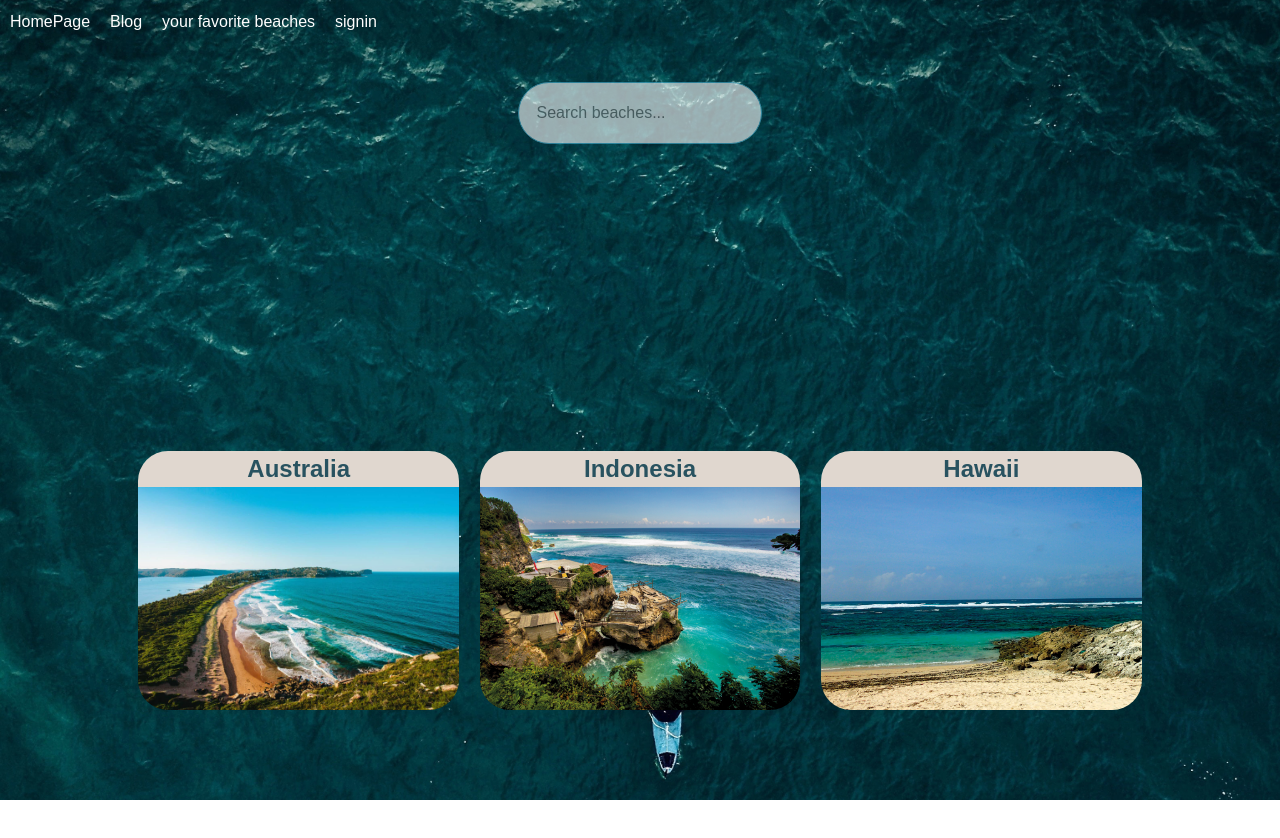
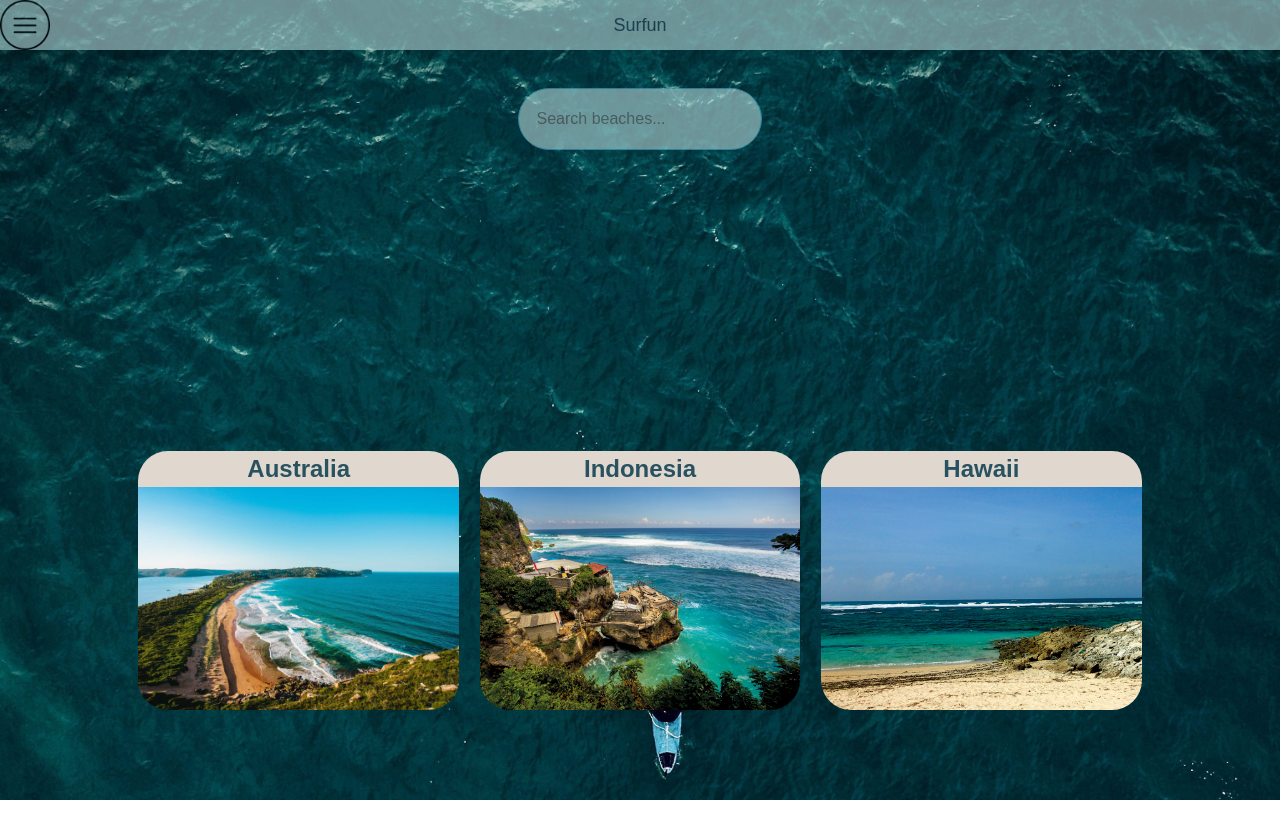
Before and after one commit to adnana108/surfun, a React (Create React App) app: page / in a window 1280 px wide. Shown: the top 838 px of the page. After the commit the page ends 800 px from the top, so only its background shows below. Built offline with nearby package versions, Linux system fonts and the light colour scheme.

Commit message:
nav bar added, menu icon added

```diff
--- a/src/App.js
+++ b/src/App.js
@@ -1,6 +1,5 @@
 import './App.css';
 import HomePage from './Home/Home';
-import ResultPage from './ResultPage/ResultPage';
 import NavBar from "./Components/NavBar";
 import { BrowserRouter, Routes, Route } from 'react-router-dom';
 
--- a/src/Components/Button.js
+++ b/src/Components/Button.js
@@ -2,7 +2,7 @@ import "./button.scss";
 
 function Button({onClick}) {
     return (
-        <button className="btn"
+        <button className="default-btn"
             type="submit"
             onClick={onClick}>
             Search
--- a/src/Components/NavBar.js
+++ b/src/Components/NavBar.js
@@ -1,12 +1,40 @@
-import "./NavBar.scss"
+import "./NavBar.scss";
+import React, { useState } from "react";
+import MenuIcon from "../assets/menu-icon.png";
 
 const NavBar = () => {
+    const [isListVisible, setIsListVisible] = useState(false);
+
+    const handleChange = () => {
+        isListVisible ? setIsListVisible(false) : setIsListVisible(true);
+    }
+
     return (
-        <div>
-            <p>HomePage</p>
-            <p>Blog</p>
-            <p>your favorite beaches</p>
-            <p>signin</p>
+        <div className= "nav-container">
+            <nav className="nav-bar">
+                <button
+                    className="btn btn-menu-icon"
+                    onClick={handleChange}>
+                    <img
+                        className="menu-icon"
+                        src={MenuIcon}
+                        alt="Menu-icon"
+                    />
+                </button>
+                <span className = "surf-fun-logo">Surfun</span>
+            </nav>
+                {isListVisible && (
+                    <ul className="nav-list">
+                        <li>Home Page</li>
+                        <li>Blog</li>
+                        <li>Fav spots</li>
+                        <li>Photos</li>
+                        <li><button>Start free trial</button></li>
+                        <li>Already part of community ?</li>
+                        <li><button className="btn btn-sign-in">Sign in</button></li>
+                    </ul>
+
+                )}
         </div>
     )
 }
--- a/src/Components/NavBar.scss
+++ b/src/Components/NavBar.scss
@@ -1,5 +1,48 @@
-p{
-    color:white;
-    display: inline-block;
-    margin:10px;
+@import "../scss/variables.scss";
+
+.btn {
+    border: none;
+    background: none;
+    padding: 0;
+    cursor: pointer;
 }
+
+.nav-container {
+    color: $dark-sea-blue;
+
+    .nav-bar {
+        opacity: 0.6;
+        background-color: $white-line;
+        display: flex;
+        justify-content: space-between;
+        align-items: center;
+
+        .menu-icon {
+            width: 50px;
+            height: 50px;
+        }
+
+        .surf-fun-logo {
+            position: absolute;
+            left: 50%;
+            transform: translate(-50%);
+            font-size: large;
+        }
+
+        .btn-sign-in {
+            text-decoration: underline;
+        }
+    }
+
+    .nav-list {
+        display: inline-block;
+        list-style-type: none;
+        padding: 0;
+        opacity: 0.6;
+        background-color: $white-line;
+
+        li{
+            padding: 3%;
+        }
+    }
+}
--- a/src/Components/button.scss
+++ b/src/Components/button.scss
@@ -1,4 +1,4 @@
-.btn {
+.default-btn {
     padding: 0.3rem 0.6rem;
     margin: 0.3rem;
     background-color: white;
--- a/src/Components/search.scss
+++ b/src/Components/search.scss
@@ -12,6 +12,7 @@
     }
 
     .search-input {
+        background-color: $white-line;
         flex: 1;
         border-radius: 50vw;
         outline: none;
--- a/src/Home/home.scss
+++ b/src/Home/home.scss
@@ -2,5 +2,5 @@
     display: flex;
     flex-direction: column;
     align-items: center;
-    height: 100vh;
+    height: 100%;
 }
```
Also changed, not shown: src/assets/menu-icon.png (added).
